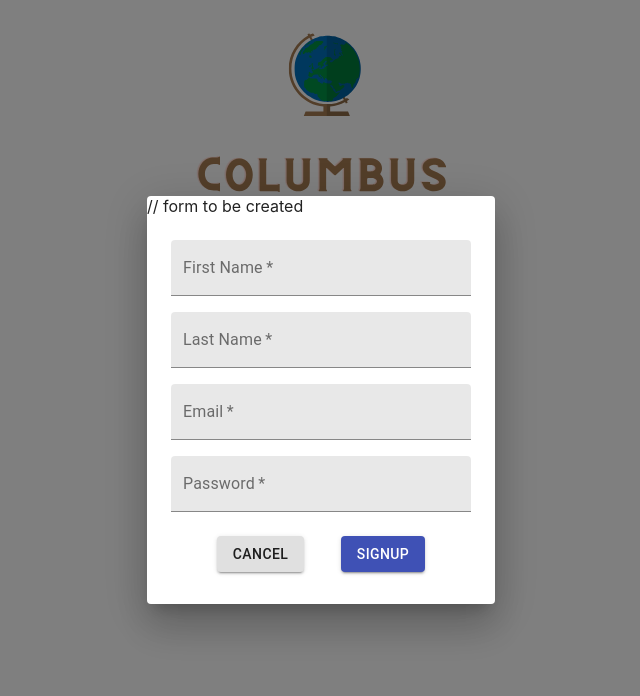
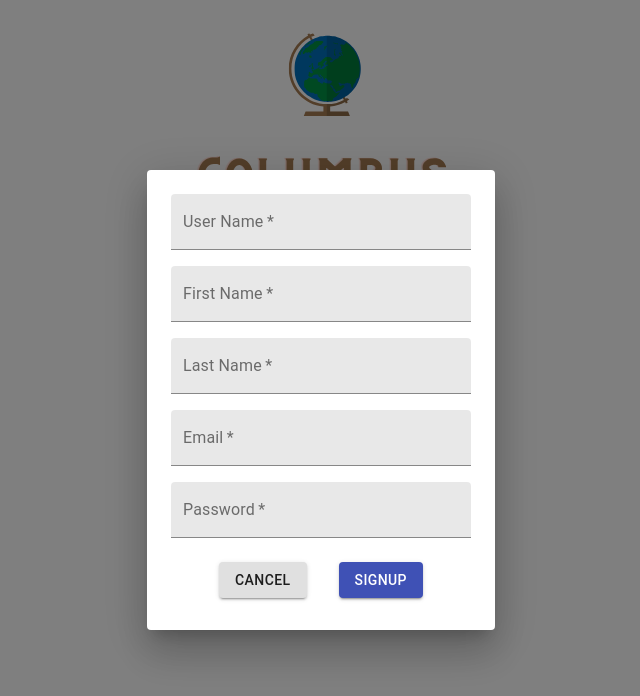
Before and after one commit to bounswe/2021SpringGroup7, a React (Create React App) app in the folder Columbus/frontend/: page / in a window 1280 px wide. Both pictures are taken after a click on the button "REGISTER". Shown: the top 696 px of the page, without its empty margins (319-959 px from the left). Built offline with nearby package versions, Linux system fonts and the light colour scheme.

Commit message:
adding backend connection

```diff
--- a/Columbus/frontend/src/pages/Register/ModalDialog.js
+++ b/Columbus/frontend/src/pages/Register/ModalDialog.js
@@ -6,8 +6,7 @@ const ModalDialog = ({ open, handleClose }) => {
 	return (
 		// props received from App.js
 		<Dialog open={open} onClose={handleClose}>
-			// form to be created
-			<Form handleClose={handleClose} />{' '}
+			<Form handleClose={handleClose} />
 		</Dialog>
 	);
 };
--- a/Columbus/frontend/src/pages/Register/Register.js
+++ b/Columbus/frontend/src/pages/Register/Register.js
@@ -1,8 +1,12 @@
 import React, { useState } from 'react';
+import Dialog from '@material-ui/core/Dialog';
 import { makeStyles } from '@material-ui/core';
 import TextField from '@material-ui/core/TextField';
 import Button from '@material-ui/core/Button';
-
+var API_BASE = 'http://ec2-35-158-103-6.eu-central-1.compute.amazonaws.com:8000/';
+if (process.env.NODE_ENV === 'development') {
+	API_BASE = 'http://localhost:8000/';
+}
 const useStyles = makeStyles((theme) => ({
 	root: {
 		display: 'flex',
@@ -25,34 +29,57 @@ const Form = ({ handleClose }) => {
 	const classes = useStyles();
 	// create state variables for each input
 	const [ firstName, setFirstName ] = useState('');
+	const [ userName, setUserName ] = useState('');
 	const [ lastName, setLastName ] = useState('');
 	const [ email, setEmail ] = useState('');
 	const [ password, setPassword ] = useState('');
+	const [ message, setMessage] = useState('');
+	const [ error, setError] = useState(false);
+	const [ isLoaded, setIsLoading] = useState(false);
+	const handleSubmit = (e) => {
+		setIsLoading(true);
+		e.preventDefault();
+		const requestOptions = {
+            method: 'POST',
+            headers: { 'Content-Type': 'application/json' },
+            body: JSON.stringify({'user_name': userName,  'first_name':firstName,'last_name':lastName,'user_email':email,'password':password})
+        };
+        fetch(API_BASE + '/guest/register', requestOptions)
+        .then(response => {
+			setMessage({items : response.response})
+			handleClose();
+		}
+		)
+        .catch((error) => {setError(true)
 
-	const handleSubmit = (e) => {
-		e.preventDefault();
-		console.log(firstName, lastName, email, password);
-		handleClose();
+        }).finally(()=>{
+			setIsLoading(false)});;
+
 	};
 
 	return (
-		<form className={classes.root} onSubmit={handleSubmit}>
+		<form className={classes.root} onSubmit={handleSubmit} showError={message} >
+			<TextField
+				label="User Name"
+				variant="filled"
+				required
+				value={userName}
+				onChange={(e) => setUserName(e.target.value)}
+			/>
 			<TextField
 				label="First Name"
 				variant="filled"
 				required
 				value={firstName}
 				onChange={(e) => setFirstName(e.target.value)}
-			/>{' '}
-			{' '}
+			/>
 			<TextField
 				label="Last Name"
 				variant="filled"
 				required
 				value={lastName}
 				onChange={(e) => setLastName(e.target.value)}
-			/>{' '}
-			{' '}
+			/>
 			<TextField
 				label="Email"
 				variant="filled"
@@ -60,8 +87,7 @@ const Form = ({ handleClose }) => {
 				required
 				value={email}
 				onChange={(e) => setEmail(e.target.value)}
-			/>{' '}
-			{' '}
+			/>
 			<TextField
 				label="Password"
 				variant="filled"
@@ -69,19 +95,17 @@ const Form = ({ handleClose }) => {
 				required
 				value={password}
 				onChange={(e) => setPassword(e.target.value)}
-			/>{' '}
-			{' '}
+			/>
 			<div>
 				<Button variant="contained" onClick={handleClose}>
-					Cancel {' '}
-				</Button>{' '}
-				{' '}
+					Cancel
+				</Button>
 				<Button type="submit" variant="contained" color="primary">
-					Signup {' '}
-				</Button>{' '}
-				{' '}
-			</div>{' '}
-			{' '}
+					Signup
+				</Button>
+			</div>
+			{isLoaded ? <p >Loading...</p> : null}
+			{error ? <p className={classes.error}>Unsuccessfull register!</p> : null}
 		</form>
 	);
 };
```
